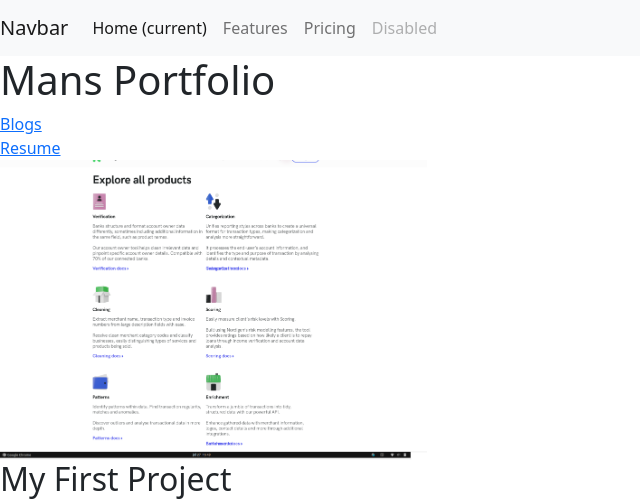
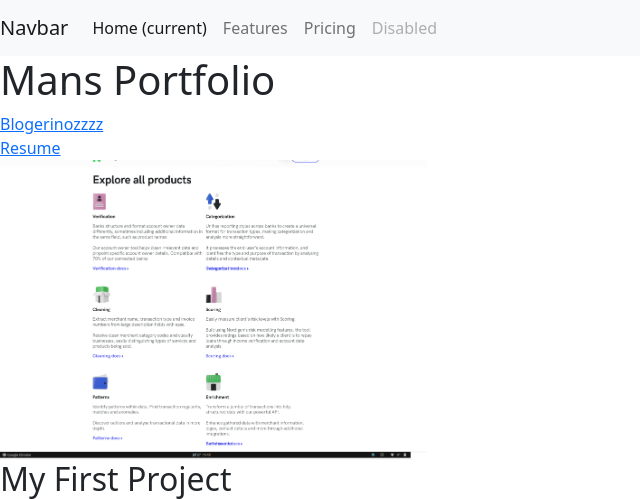
Before and after one commit to Jeluskins/personal_portfolio-project, a Django app: page / in a window 1280 px wide. Shown: the top 499 px of the page, without its empty margins (0-640 px from the left). Run offline with Django 4.2, Linux system fonts and the light colour scheme; data comes from the database, SQL or seed files in the repository.

Commit message:
some changes

```diff
--- a/personal_portfolio/settings.py
+++ b/personal_portfolio/settings.py
@@ -122,3 +122,8 @@ STATIC_ROOT = BASE_DIR / 'static'
 
 MEDIA_URL = '/media/'
 MEDIA_ROOT = BASE_DIR / 'media'
+
+try:
+    from .local_settings import *
+except ImportError:
+    print("Looks like no local file. You must be on production.")
--- a/portfolio/templates/portfolio/home.html
+++ b/portfolio/templates/portfolio/home.html
@@ -7,7 +7,7 @@
 
 
 {% load static %}
-<a href="{% url 'blog:all_blogs' %}">Blogs</a>
+<a href="{% url 'blog:all_blogs' %}">Blogerinozzzz</a>
 <br>
 
 <a href="{% static 'portfolio/sample.pdf' %}">Resume</a>
```
Also changed, not shown: requirements.txt (added, +65 -0 lines).
